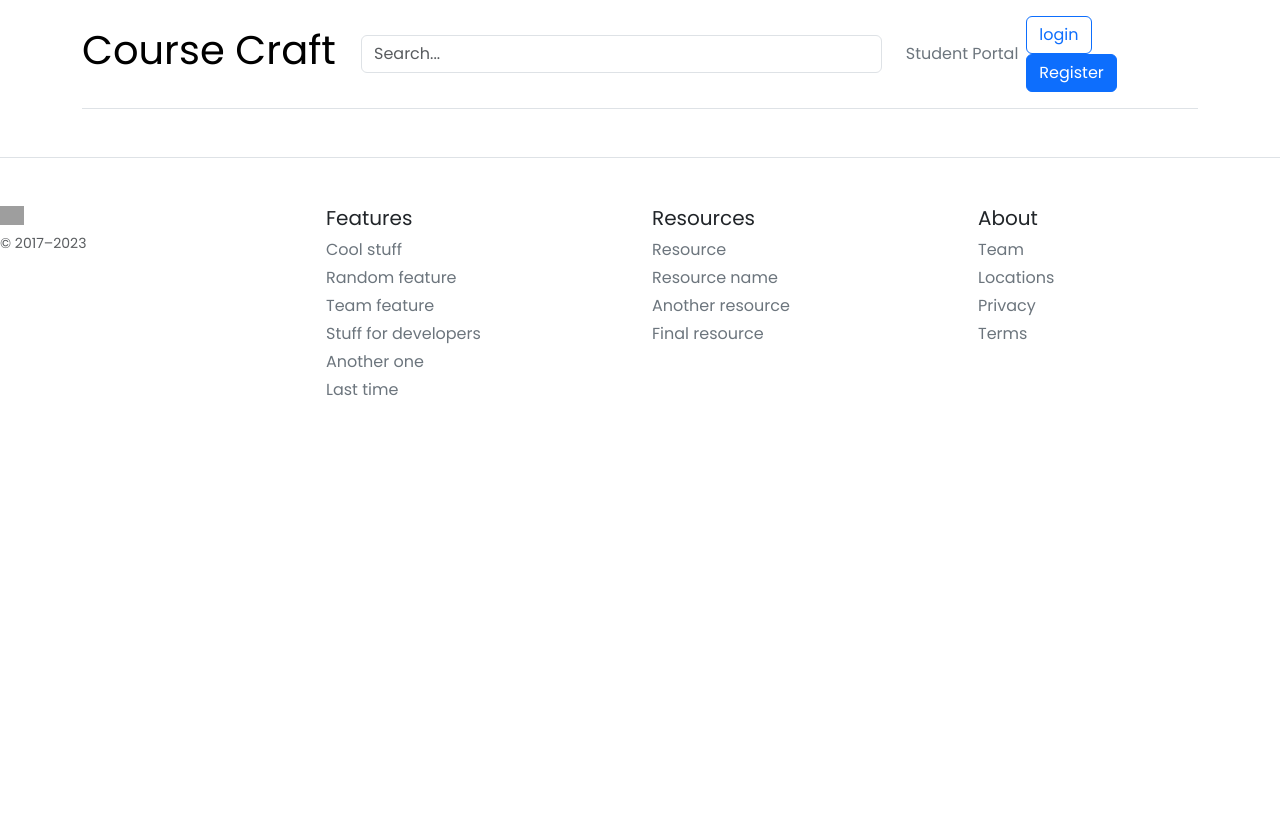
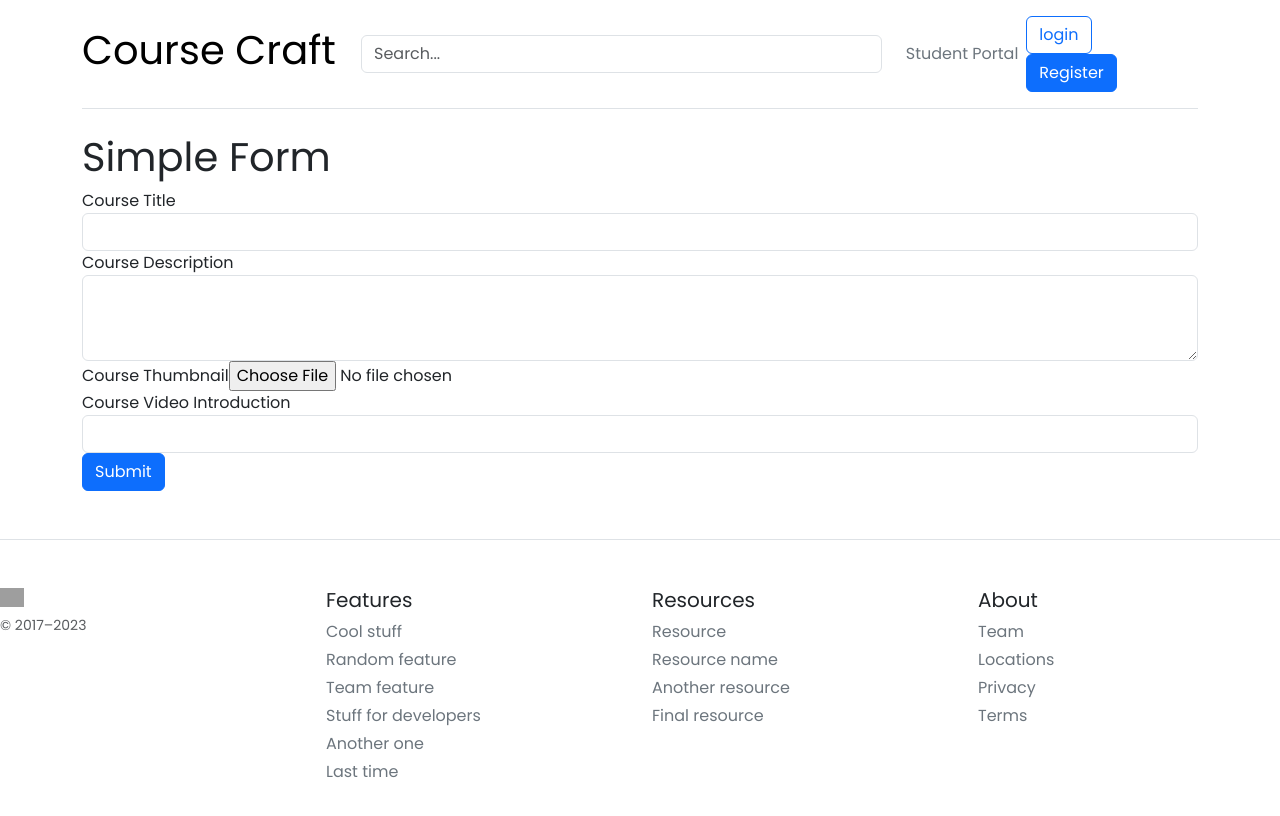
Before and after one commit to KeLsGaming23/CourseCraft, a React (Create React App) app: page /newCourse in a window 1280 px wide. Shown: the top 816 px of the page. Built offline with nearby package versions, Linux system fonts and the light colour scheme; grey boxes are pictures that could not be loaded.

Commit message:
Add New Course Functionality

```diff
--- a/src/App.js
+++ b/src/App.js
@@ -15,6 +15,8 @@ import React, { useEffect, useState } from 'react';
 import axios from 'axios';
 import ErrorPage from "./components/pages/ErrorPage";
 import RegisterPage from "./components/pages/RegisterPage";
+import NewCourse from "./components/pages/NewCourse";
+import NewCourseCreated from "./components/pages/NewCourseCreated";
 
 function App() {
   const [user, setUser] = useState({});
@@ -52,6 +54,8 @@ function App() {
                 <Route path='/coursePage' element={<CoursePage />} />
                 <Route path='/learningPage' element={<LearningPage />} />
                 <Route path='/profilePage' element={<ProfilePage />} />
+                <Route path='/newCourse' element={<NewCourse />} />
+                <Route path='/newCourseCreated' element={<NewCourseCreated />} />
                 <Route path='/ErrorPage' element={<ErrorPage />} />
               </Routes>
               <Footer />
--- a/src/components/header/Avatar.js
+++ b/src/components/header/Avatar.js
@@ -1,8 +1,29 @@
-import { useState, useEffect, useContext } from "react";
+import { useEffect, useContext } from "react";
+import { Link } from 'react-router-dom';
 import { LoginContext } from "../../context/LoginContext";
+import axios from 'axios';
 
 function Avatar() {
     const {user, setUser} = useContext(LoginContext);
+    let token = localStorage.getItem('token');
+    let role = localStorage.getItem('role');
+    useEffect(() => {
+        const fetchUser = async () => {
+          try {
+            if (token){
+              const response = await axios.get('http://127.0.0.1:8000/api/user',{
+                headers:{
+                  Authorization: `Bearer ${token}`
+                }
+              });
+              setUser(response.data);
+            }
+          } catch (error) {
+            console.log(error);
+          }
+        };
+        fetchUser();
+      }, [token, setUser]);
     function handleSignOut(e){
       e.preventDefault();
       if(user!==null){
@@ -12,12 +33,15 @@ function Avatar() {
     return (
         <>
             <div className="dropdown text-end">
-                <a href="#" className="d-block link-dark text-decoration-none dropdown-toggle" data-bs-toggle="dropdown" aria-expanded="false">
+                <a href="#ID" className="d-block link-dark text-decoration-none dropdown-toggle" data-bs-toggle="dropdown" aria-expanded="false">
                     <img src="https://github.com/mdo.png" alt="mdo" width="32" height="32" className="rounded-circle" />
                     {user!==null ? user.name: ""}
                 </a>
                 <ul className="dropdown-menu text-small">
-                    <li><a className="dropdown-item" href="#ID">New project...</a></li>
+                    <li>{role == 2 ?
+                        <Link to="/newCourse" className="dropdown-item" href="#ID">New Course</Link> :
+                        <a className="dropdown-item" href="#ID">Student Portal</a>
+                        }</li>
                     <li><a className="dropdown-item" href="#ID">Settings</a></li>
                     <li><a className="dropdown-item" href="#ID">Profile</a></li>
                     <li><hr className="dropdown-divider" /></li>
--- /dev/null
+++ b/src/components/pages/NewCourse.js
@@ -0,0 +1,72 @@
+import axios from 'axios';
+import { useNavigate } from 'react-router-dom';
+
+function NewCourse() {
+    const navigate = useNavigate();
+    const handleSubmit = (event) => {
+        event.preventDefault();
+
+        const courseTitle = event.target.elements.course_title.value;
+        const courseDescription = event.target.elements.course_description.value;
+        const courseThumbnail = event.target.elements.course_thumbnail.files[0];
+        const courseIntroduction = event.target.elements.course_introduction.value;
+
+        const formData = new FormData();
+        formData.append('course_title', courseTitle);
+        formData.append('course_description', courseDescription);
+        formData.append('course_thumbnail', courseThumbnail);
+        formData.append('course_introduction', courseIntroduction);
+
+        const config = {};
+        const token = localStorage.getItem('token');
+        if (token) {
+            config.headers = {
+                Authorization: `Bearer ${token}`,
+            };
+        }
+
+        axios.post('http://127.0.0.1:8000/api/create/course', formData, config)
+            .then(response => {
+                console.log(response);
+                navigate("/newCourseCreated");
+            })
+            .catch(error => {
+                console.log(error);
+            });
+    }
+
+    return (
+        <>
+            <div className="container">
+                <h1>Simple Form</h1>
+
+                <form onSubmit={handleSubmit} encType="multipart/form-data">
+                    <div className="form-group">
+                        <label htmlFor="input1">Course Title</label>
+                        <input type="text" className="form-control" name="course_title" required />
+                    </div>
+
+                    <div className="form-group">
+                        <label htmlFor="input2">Course Description</label>
+                        <textarea className="form-control" name="course_description" rows="3" required></textarea>
+                    </div>
+
+                    <div className="form-group">
+                        <label htmlFor="input3">Course Thumbnail</label>
+                        <input type="file" className="form-control-file" name="course_thumbnail" accept=".jpg,.png" required />
+                    </div>
+
+                    <div className="form-group">
+                        <label htmlFor="input4">Course Video Introduction</label>
+                        <input type="text" className="form-control" name="course_introduction" required />
+                    </div>
+
+                    <button type="submit" className="btn btn-primary">Submit</button>
+                </form>
+
+            </div>
+        </>
+    );
+}
+
+export default NewCourse;
--- /dev/null
+++ b/src/components/pages/NewCourseCreated.js
@@ -0,0 +1,8 @@
+function NewCourseCreated(){
+    return(
+        <>
+            <h1>New Course Created</h1>
+        </>
+    );
+}
+export default NewCourseCreated;
--- a/src/components/pages/RegisterPage.js
+++ b/src/components/pages/RegisterPage.js
@@ -111,7 +111,7 @@ function RegisterPage(props) {
                             Register
                         </button>
                         <br></br>
-                        Have an Account? <Link to='/login'>Login Here</Link>
+                        Have an Account? <Link to='/loginPage'>Login Here</Link>
                         <br></br>
                         Forget My Password <Link to='/forget'>Click Here</Link>
                     </form>
```
